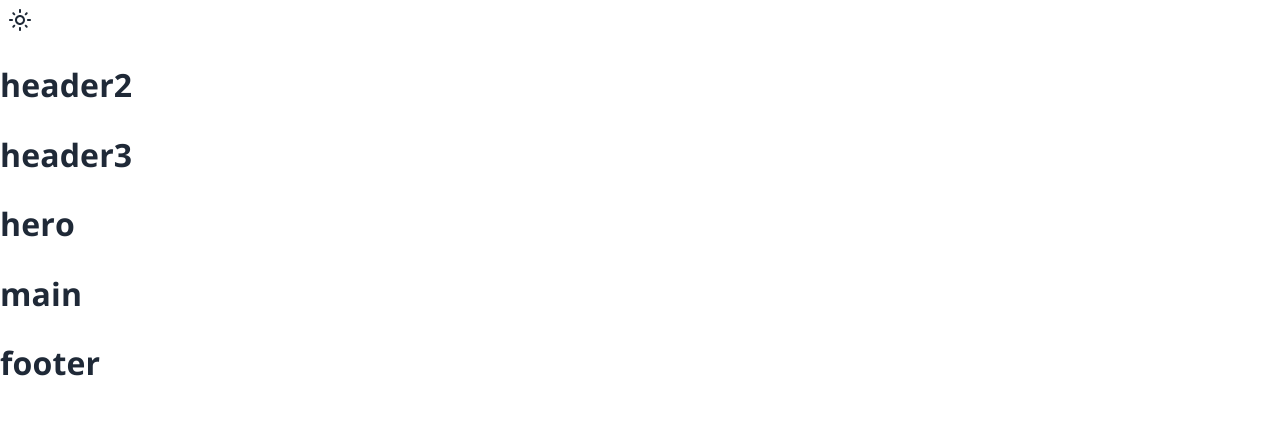
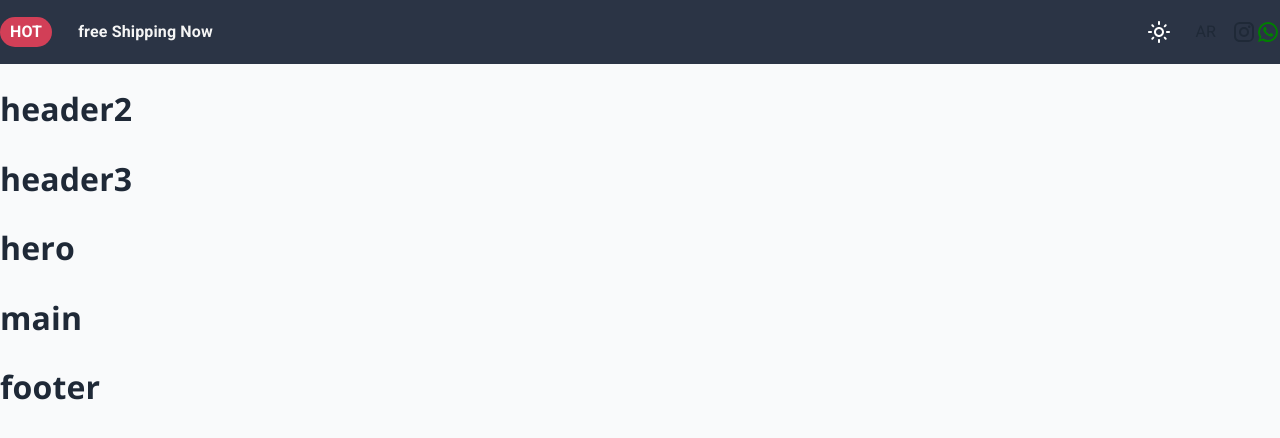
Before and after one commit to mahditalalDev/E-commrence-website, a React (Vite) app: page / in a window 1280 px wide. Shown: the top 438 px of the page. Built offline with nearby package versions, Linux system fonts and the light colour scheme.

Commit message:
Heading features for header 1

```diff
--- a/src/components/1-header/Header1.jsx
+++ b/src/components/1-header/Header1.jsx
@@ -1,15 +1,83 @@
+// ? ===MUI elements
 import { ColorModeContext } from "../../theme";
-import { IconButton, useTheme } from "@mui/material";
+import { Box, IconButton, Stack, Typography, useTheme } from "@mui/material";
 import { useContext } from "react";
 import LightModeOutlinedIcon from "@mui/icons-material/LightModeOutlined";
 import DarkModeOutlinedIcon from "@mui/icons-material/DarkModeOutlined";
+// ? ===icons
+import InstagramIcon from "@mui/icons-material/Instagram";
+import WhatsAppIcon from "@mui/icons-material/WhatsApp";
+// ? ===menu list AR and EN
+import List from "@mui/material/List";
+import ListItemButton from "@mui/material/ListItemButton";
+import ListItemText from "@mui/material/ListItemText";
+import MenuItem from "@mui/material/MenuItem";
+import Menu from "@mui/material/Menu";
+
+// ? ===React Hooks
+import { useState } from "react";
+
+const options = ["EN", "AR"];
 
 export default function Header1() {
   const colorMode = useContext(ColorModeContext);
   const theme = useTheme();
+
+  //*-----------------menu---------------------------->
+  const [anchorEl, setAnchorEl] = useState(null);
+  const [selectedIndex, setSelectedIndex] = useState(1);
+  const open = Boolean(anchorEl);
+  const handleClickListItem = (event) => {
+    setAnchorEl(event.currentTarget);
+  };
+
+  const handleMenuItemClick = (event, index) => {
+    setSelectedIndex(index);
+    setAnchorEl(null);
+  };
+
+  const handleClose = () => {
+    setAnchorEl(null);
+  };
+  //* <------------------menu----------------------------
+
   return (
-    <>
+    <Box sx={{ bgcolor: "#2b3445" }}>
+      <Stack direction={"row"} alignItems={"center"}>
+        {/* hot btn */}
+        <Typography
+          sx={{
+            mr: 2,
+            p: "3px 10px",
+            bgcolor: "#d23f57",
+            borderRadius: 12,
+            fontSize: "16px",
+            fontWeight: "bold",
+            color: "#fff",
+          }}
+        >
+          HOT
+        </Typography>
+        {/* free shipping */}
+        <Typography
+          sx={{
+            mr: 2,
+            p: "3px 10px",
+
+            borderRadius: 12,
+            fontSize: "16px",
+            fontWeight: "bold",
+            color: "#f5f5f5",
+          }}
+        >
+          free Shipping Now
+        </Typography>
+
+        <Box flexGrow={1} />
+
+        {/*-------------------------------> theme section */}
         {theme.palette.mode === "light" ? (
+          // * light mode button
           <IconButton
             onClick={() => {
               localStorage.setItem(
@@ -20,9 +88,10 @@ export default function Header1() {
             }}
             color="inherit"
           >
-          <LightModeOutlinedIcon />
+            <LightModeOutlinedIcon sx={{ color: "white" }} />
           </IconButton>
         ) : (
+          // * darkMode button
           <IconButton
             onClick={() => {
               localStorage.setItem(
@@ -36,6 +105,47 @@ export default function Header1() {
             <DarkModeOutlinedIcon />
           </IconButton>
         )}
-    </>
+        {/*=======================theme section */}
+        {/* Lang Menu */}
+        <div>
+          <List component="nav" aria-label="Languagues" sx={{}}>
+            <ListItemButton
+              id="lock-button"
+              aria-haspopup="listbox"
+              aria-controls="lock-menu"
+              aria-label="sda"
+              aria-expanded={open ? "true" : undefined}
+              onClick={handleClickListItem}
+            >
+              <ListItemText primary={options[selectedIndex]} />
+            </ListItemButton>
+          </List>
+          <Menu
+            id="lock-menu"
+            anchorEl={anchorEl}
+            open={open}
+            onClose={handleClose}
+            MenuListProps={{
+              "aria-labelledby": "lock-button",
+              role: "listbox",
+            }}
+          >
+            {options.map((option, index) => (
+              <MenuItem
+                key={option}
+                disabled={index === 0}
+                selected={index === selectedIndex}
+                onClick={(event) => handleMenuItemClick(event, index)}
+              >
+                {option}
+              </MenuItem>
+            ))}
+          </Menu>
+        </div>
+        {/* Links social media */}
+        <InstagramIcon style={{ color: "red[400]" }} />
+        <WhatsAppIcon style={{ color: "green" }} />
+      </Stack>
+    </Box>
   );
 }
--- a/src/theme.jsx
+++ b/src/theme.jsx
@@ -8,29 +8,62 @@ export const getDesignTokens = (mode) => ({
     ...(mode === "light"
       ? {
           // palette values for light mode
+          background: {
+            default: "#F9FAFB", // light gray for the default background
+            paper: "#FFFFFF", // white for paper elements
+          },
           text: {
             primary: "#1F2937", // darker cool gray for primary text
+            secondary: "#4B5563", // medium cool gray for secondary text
+            disabled: "#9CA3AF", // light gray for disabled text
+          },
+          primary: {
+            main: "#3B82F6", // blue for primary elements like buttons
+          },
+          secondary: {
+            main: "#EF4444", // red for secondary elements like alerts
           },
           neutral: {
-            main: "#5B728A", // cooler tone
+            main: "#5B728A", // cooler tone for neutral elements
+          },
+          accent: {
+            main: "#10B981", // green for accents and highlights
           },
           favColor: {
-            main: "#E0E7FF", // light cool blue
+            main: "#E0E7FF", // light cool blue for favorite items
           },
+          divider: "#E5E7EB", // light gray for dividers
         }
       : {
           // palette values for dark mode
+          background: {
+            default: "#1F2937", // dark cool gray for the default background
+            paper: "#374151", // dark gray for paper elements
+          },
           text: {
             primary: "#E0E7FF", // light cool blue for primary text
+            secondary: "#9CA3AF", // medium light gray for secondary text
+            disabled: "#6B7280", // darker gray for disabled text
+          },
+          primary: {
+            main: "#3B82F6", // blue for primary elements like buttons
+          },
+          secondary: {
+            main: "#EF4444", // red for secondary elements like alerts
           },
           neutral: {
-            main: "#5B728A", // cooler tone
+            main: "#9CA3AF", // light gray for neutral elements
+          },
+          accent: {
+            main: "#10B981", // green for accents and highlights
           },
           favColor: {
-            main: "#374151", // dark cool gray
+            main: "#374151", // dark cool gray for favorite items
           },
+          divider: "#4B5563", // dark gray for dividers
         }),
   },
+
 });
 
 // context for color mode
```
Lines whose indentation alone changed are shown as unchanged.
